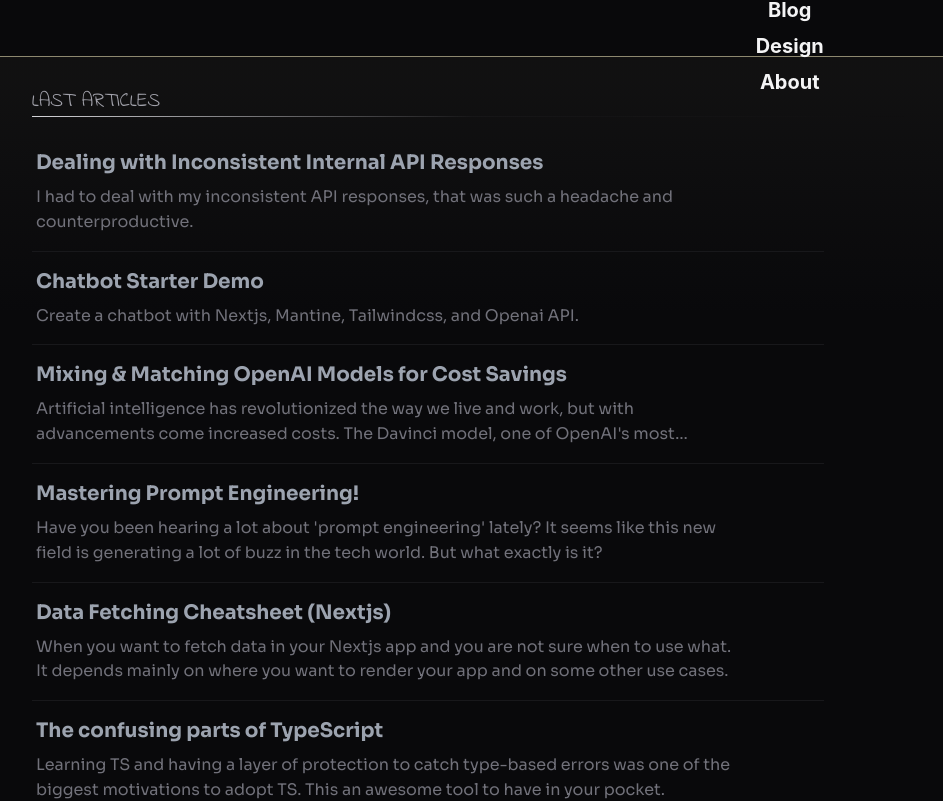
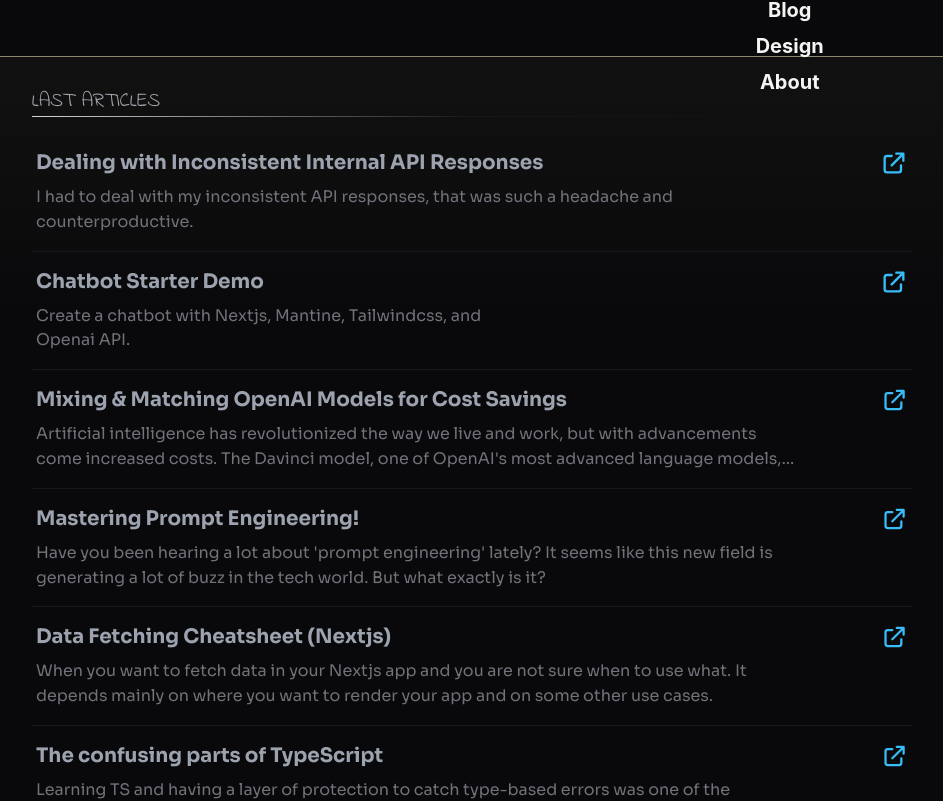
Before and after one commit to Ali-Hussein-dev/Ali-Hussein-dev, a Next.js app: page /Blog in a window 1280 px wide. Shown: the top 801 px of the page, without its empty margins (168-1111 px from the left). Built offline with nearby package versions, Linux system fonts and the light colour scheme; what tailwind-custom-utilities, tailwindcss-highlights would draw is missing.

Commit message:
style: tweak blog section

```diff
--- a/app/Blog/page.tsx
+++ b/app/Blog/page.tsx
@@ -1,7 +1,7 @@
 /* eslint-disable @next/next/no-img-element */
 import { Text } from '@mantine/core'
 import blogs from '../../db/blogs.json'
-// import { BiCalendar } from 'react-icons/bi'
+import { HiOutlineExternalLink } from 'react-icons/hi'
 import { Metadata } from 'next'
 import { Title } from '@/components/Title'
 import { BlueTopGradient } from '@/components/blue-top-gradient/blue-top-gradient'
@@ -19,21 +19,18 @@ const Blog: React.FC = () => (
     <div id="Blog" className="layout pt-8 animate-in">
       <div className="w-full">
         <Title title="Last Articles" />
-        <div className="max-auto">
+        <div className="max-auto ">
           {blogs.map((o, i) => (
-            <div
-              key={i}
-              className="border-b pb-2 border-zinc-900 md:max-w-[90%]"
-            >
+            <div key={i} className="border-b pb-2 border-zinc-900">
               <a
                 href={o.url}
                 target="_blank"
                 rel="noreferrer"
                 className="flex pb-2 pt-4 rounded-sm hover:bg-zinc-400/10  group px-1"
               >
-                <div className="w-full">
-                  <div>
-                    <h2 className="w-10/12 text-xl font-bold text-gray-400 mb-2">
+                <div className="w-full flex justify-between ">
+                  <div className="w-fit">
+                    <h2 className="text-xl font-bold text-gray-400 mb-2">
                       {o.title}
                     </h2>
                     <Text
@@ -42,10 +39,8 @@ const Blog: React.FC = () => (
                     >
                       {o.description}
                     </Text>
-                    {/* <span className="flex items-center text-base tracking-tight text-theme-secondary gap-x-2">
-                    <BiCalendar /> {o.pub}
-                  </span> */}
                   </div>
+                  <HiOutlineExternalLink className="size-7 text-sky-400" />
                 </div>
               </a>
             </div>
```
